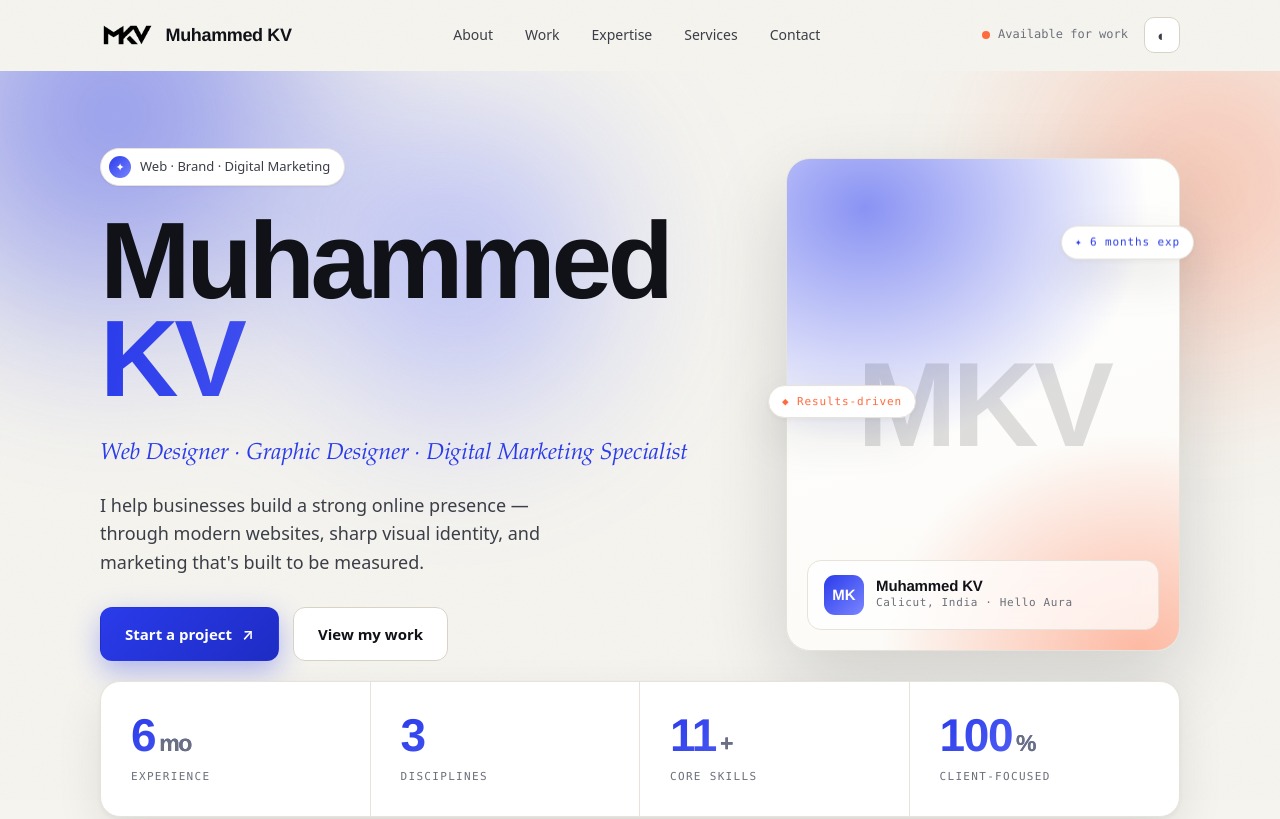
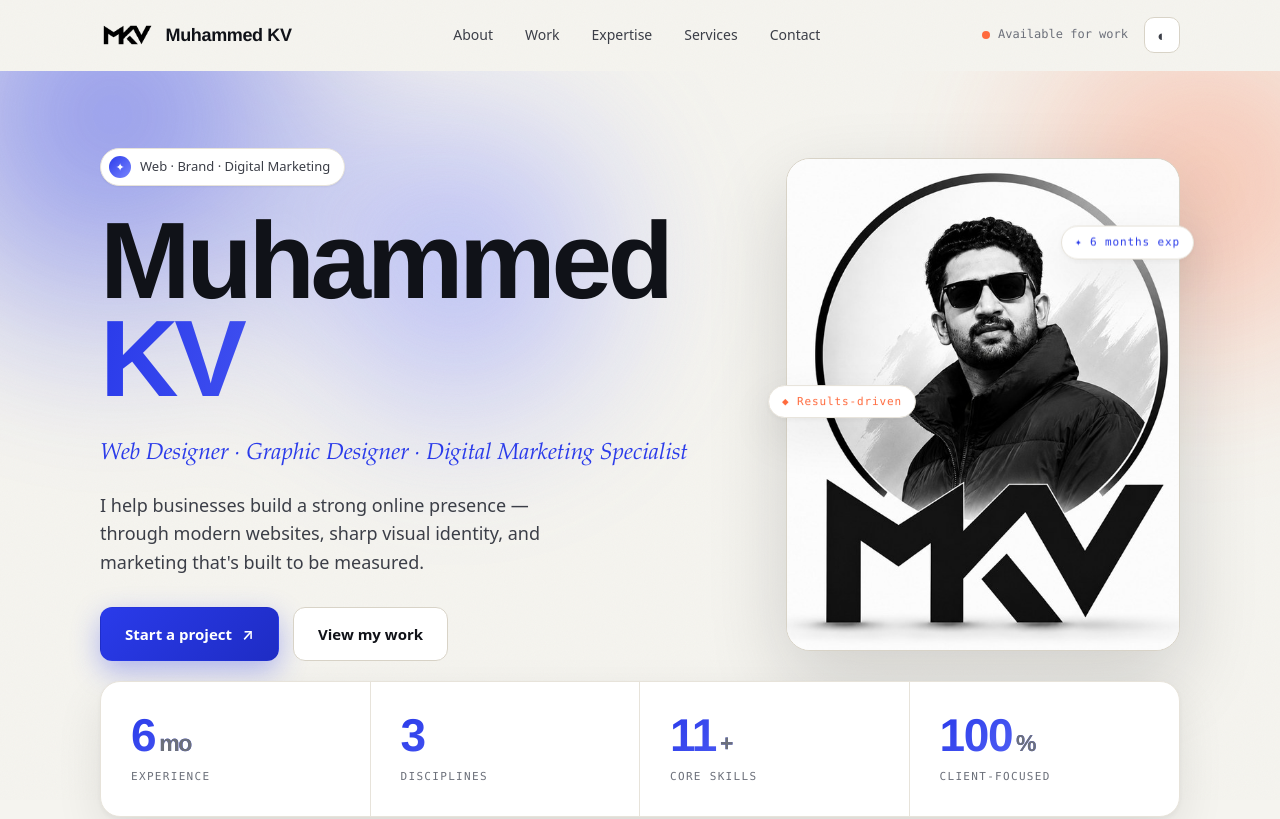
Before and after one commit to muhammedkvofficial/muhammedkvofficial.github.io, a plain HTML site: page index.html in a window 1280 px wide. Shown: the top 819 px of the page. Drawn offline with Linux system fonts and the light colour scheme.

Commit message:
Use MKV brand emblem (portrait) as hero image
Co-Authored-By: Claude Opus 4.8 <noreply@anthropic.com>

```diff
--- a/index.html
+++ b/index.html
@@ -137,11 +137,8 @@
 
   /* portrait card */
   .portrait{position:relative;z-index:2;perspective:1000px}
-  .pcard{position:relative;border-radius:24px;overflow:hidden;aspect-ratio:4/5;background:
-    radial-gradient(120% 80% at 20% 10%,color-mix(in srgb,var(--accent) 55%,transparent),transparent 60%),
-    radial-gradient(120% 80% at 90% 100%,color-mix(in srgb,var(--signal) 45%,transparent),transparent 55%),
-    linear-gradient(160deg,var(--raise),var(--raise-2));
-    border:1px solid var(--line);box-shadow:var(--shadow-lg);transition:transform .3s ease;transform-style:preserve-3d}
+  .pcard{position:relative;border-radius:24px;overflow:hidden;aspect-ratio:4/5;background:#fff;border:1px solid var(--line-strong);box-shadow:var(--shadow-lg);transition:transform .3s ease;transform-style:preserve-3d}
+  .pcard-img{width:100%;height:100%;object-fit:cover;display:block}
   .pcard .mono{position:absolute;inset:0;display:grid;place-items:center;font-family:var(--display);font-weight:800;font-size:clamp(70px,10vw,120px);letter-spacing:-.04em;color:color-mix(in srgb,var(--ink) 92%,transparent);opacity:.14}
   .pcard .plabel{position:absolute;left:20px;bottom:20px;right:20px;background:color-mix(in srgb,var(--raise) 72%,transparent);backdrop-filter:blur(10px);border:1px solid var(--line);border-radius:14px;padding:14px 16px;display:flex;align-items:center;gap:12px}
   .pcard .plabel .av{width:40px;height:40px;border-radius:11px;background:linear-gradient(135deg,var(--accent),var(--accent-2));color:#fff;display:grid;place-items:center;font-family:var(--display);font-weight:800;font-size:15px}
@@ -366,14 +363,7 @@
         </div>
         <div class="portrait">
           <div class="pcard" id="pcard">
-            <span class="mono">MKV</span>
-            <div class="plabel">
-              <span class="av">MK</span>
-              <div>
-                <div class="t">Muhammed KV</div>
-                <div class="s">Calicut, India · Hello Aura</div>
-              </div>
-            </div>
+            <img class="pcard-img" src="hero-emblem.jpg" alt="Muhammed KV — personal brand logo">
           </div>
           <span class="pchip c1">✦ 6 months exp</span>
           <span class="pchip c2">◆ Results-driven</span>
```
Also changed, not shown: hero-emblem.jpg (added).
